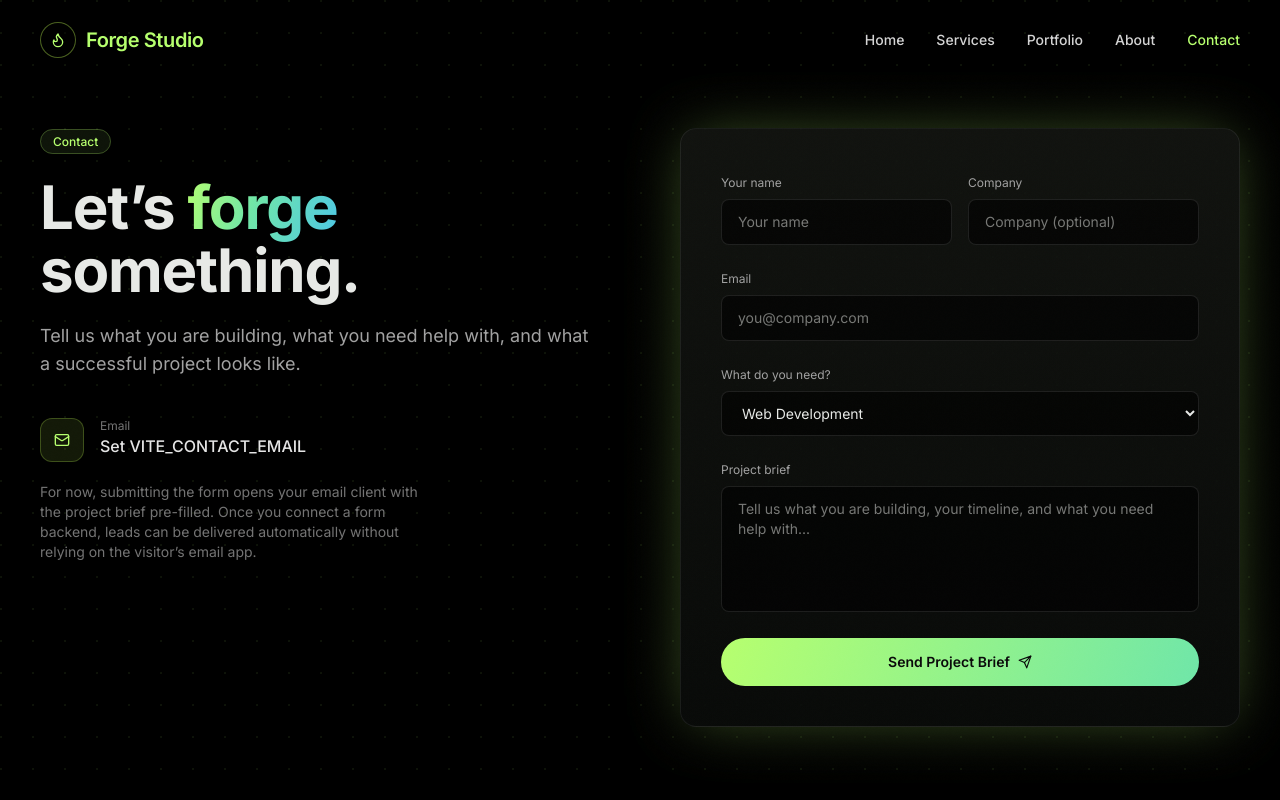
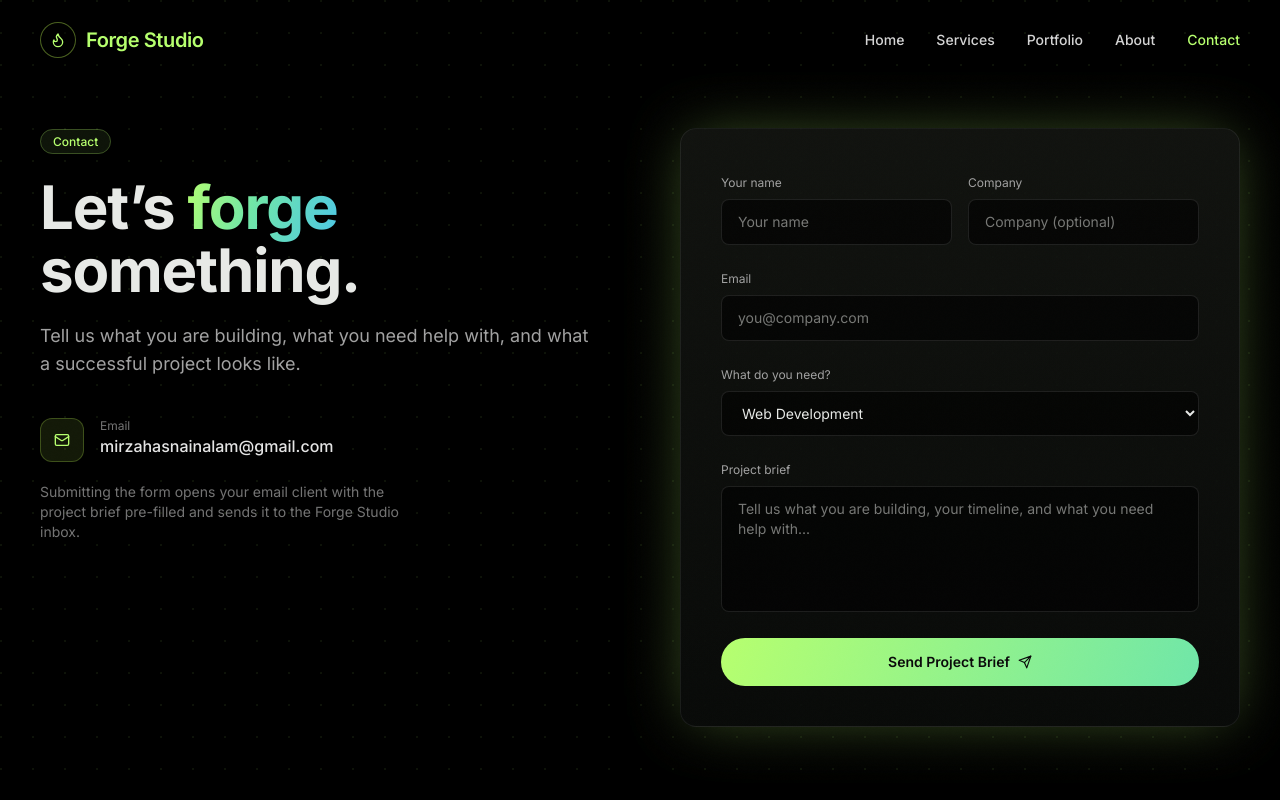
Before and after one commit to mirzahasnain-git/forge-studio-website, a React (Vite) app: page /contact in a window 1280 px wide. Shown: the top 800 px of the page. Built offline with nearby package versions, Linux system fonts and the light colour scheme.

Commit message:
set Forge Studio contact email

```diff
--- a/src/pages/ContactPage.jsx
+++ b/src/pages/ContactPage.jsx
@@ -10,7 +10,7 @@ const ContactPage = () => {
 
   const onSubmit = (e) => {
     e.preventDefault();
-    const recipient = import.meta.env.VITE_CONTACT_EMAIL;
+    const recipient = import.meta.env.VITE_CONTACT_EMAIL || "mirzahasnainalam@gmail.com";
     if (!recipient) {
       toast({ title: "Contact email not configured", description: "Add VITE_CONTACT_EMAIL to your Vercel/hosting environment variables before using the form." });
       return;
@@ -30,8 +30,8 @@ const ContactPage = () => {
             <h1 className="font-display mt-6 text-5xl md:text-6xl font-bold tracking-tight leading-[1.05]">Let’s <span className="hero-gradient-text">forge</span> something.</h1>
             <p className="mt-5 text-neutral-400 text-lg">Tell us what you are building, what you need help with, and what a successful project looks like.</p>
             <div className="mt-10 space-y-5">
-              <div className="flex items-start gap-4"><div className="w-11 h-11 rounded-xl bg-lime-300/10 border border-lime-300/25 flex items-center justify-center shrink-0"><Mail size={16} className="text-lime" /></div><div><div className="text-xs text-neutral-500">Email</div><div className="text-neutral-200 font-medium">Set VITE_CONTACT_EMAIL</div></div></div>
-              <p className="text-sm text-neutral-500 max-w-sm">For now, submitting the form opens your email client with the project brief pre-filled. Once you connect a form backend, leads can be delivered automatically without relying on the visitor’s email app.</p>
+              <div className="flex items-start gap-4"><div className="w-11 h-11 rounded-xl bg-lime-300/10 border border-lime-300/25 flex items-center justify-center shrink-0"><Mail size={16} className="text-lime" /></div><div><div className="text-xs text-neutral-500">Email</div><div className="text-neutral-200 font-medium">mirzahasnainalam@gmail.com</div></div></div>
+              <p className="text-sm text-neutral-500 max-w-sm">Submitting the form opens your email client with the project brief pre-filled and sends it to the Forge Studio inbox.</p>
             </div>
           </Reveal>
           <Reveal delay={0.15}>
```
